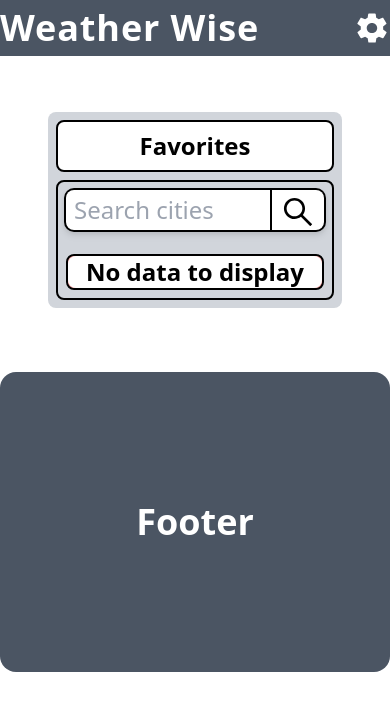
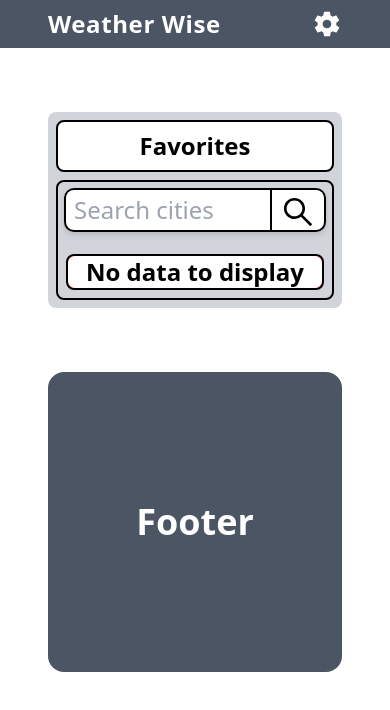
Before and after one commit to csutrick/Weather-Wise, a React (Create React App) app in the folder client/: page / in a window 390 px wide. Shown: the top 710 px of the page. Built offline with nearby package versions, Linux system fonts and the light colour scheme.

Commit message:
Bug fixed navbar

```diff
--- a/client/src/components/Favorites/index.js
+++ b/client/src/components/Favorites/index.js
@@ -1,5 +1,6 @@
 import React from "react";
 
+// Add a toggle button to collaspe the favorites component
 const Favorites = () => {
     return (
         <section className='bg-white flex flex-row w-[100%] justify-center items-center py-2 rounded-lg border-2 border-black'>
--- a/client/src/components/Footer/index.js
+++ b/client/src/components/Footer/index.js
@@ -3,7 +3,7 @@ import React from 'react';
 const Footer = () => {
   return (
     <footer className='w-full flex flex-row justify-center items-center'>
-      <div className='bg-gray-600 w-[1250px] h-[300px] flex flex-row justify-center items-center rounded-2xl'>
+      <div className='bg-gray-600 w-[1250px] h-[300px] mx-12 flex flex-row justify-center items-center rounded-2xl'>
         <h1 className='text-4xl font-bold text-white'>Footer</h1>
       </div>
     </footer>
--- a/client/src/components/Navbar/index.js
+++ b/client/src/components/Navbar/index.js
@@ -26,21 +26,21 @@ const Navbar = () => {
 
   return (
     <nav className='absolute top-0 bg-gray-600 w-full flex flex-row justify-center items-center z-50'>
-      <div className='w-[1250px] h-full flex flex-row justify-between items-center py-2'>
+      <div className='w-[1250px] h-full flex flex-row justify-between items-center mx-12 py-2'>
         <Link to="/">
-          <h1 className='text-white font-bold text-4xl transition-all duration-100 ease-in-out
+          <h1 className='text-white font-bold text-2xl md:text-4xl transition-all duration-100 ease-in-out
           hover:scale-105 hover:text-gray-300 active:scale-110 tracking-wide'>Weather Wise</h1>
         </Link>
         <div className='relative flex flex-row items-end justify-center'>
           {Auth.loggedIn() ? (
-            <h1 className='text-white font-bold text-lg text-center'>
+            <h1 className='text-white font-bold text-base md:text-lg text-center'>
               Welcome, {username}
             </h1>
           ) : (
             <></>
           )}
           <IoMdSettings onClick={() => showSettings(!settings)}
-          className='ml-3 text-white font-bold text-4xl transition-all duration-100 ease-in-out
+          className='ml-2 md:ml-3 text-white font-bold text-3xl md:text-4xl transition-all duration-100 ease-in-out
           hover:scale-105 hover:text-gray-300 active:scale-110'/>
           {settings && (
             <div className='absolute top-12 right-0 p-2 flex flex-col items-center justify-center
```
